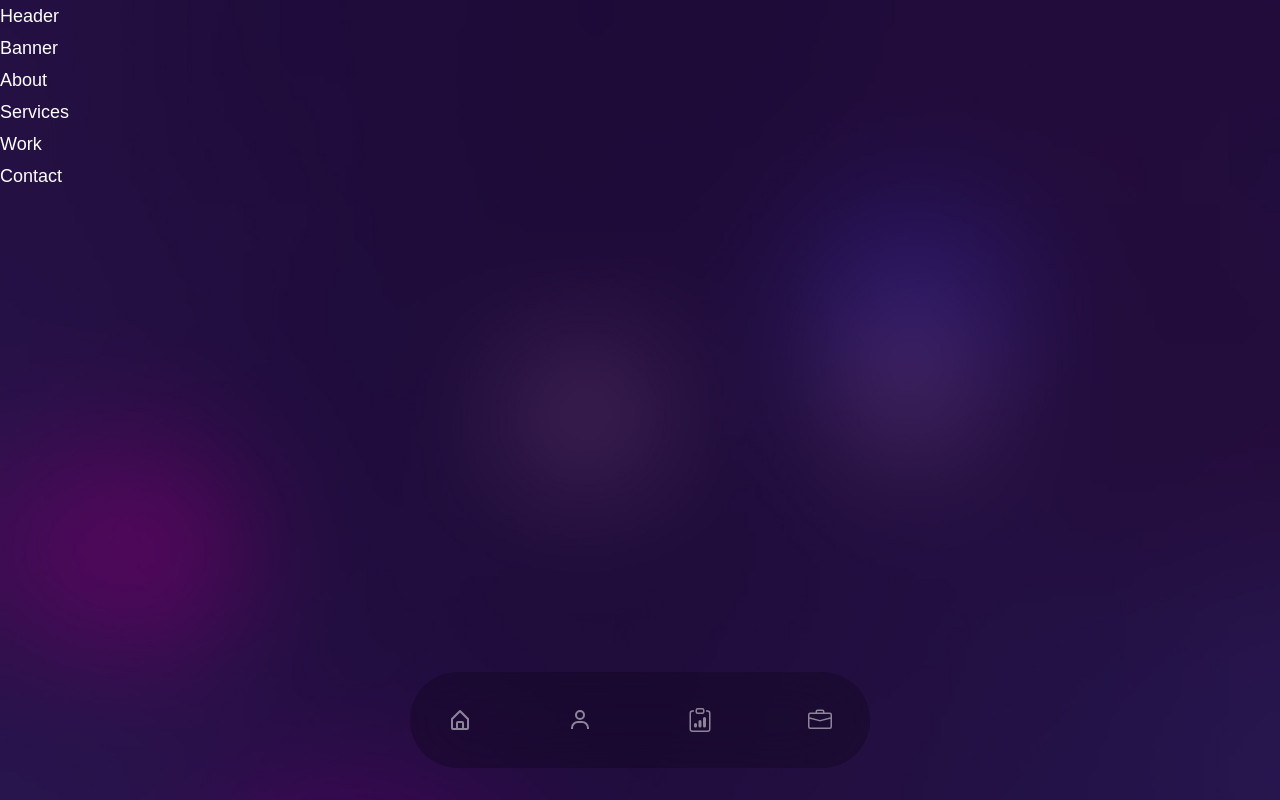
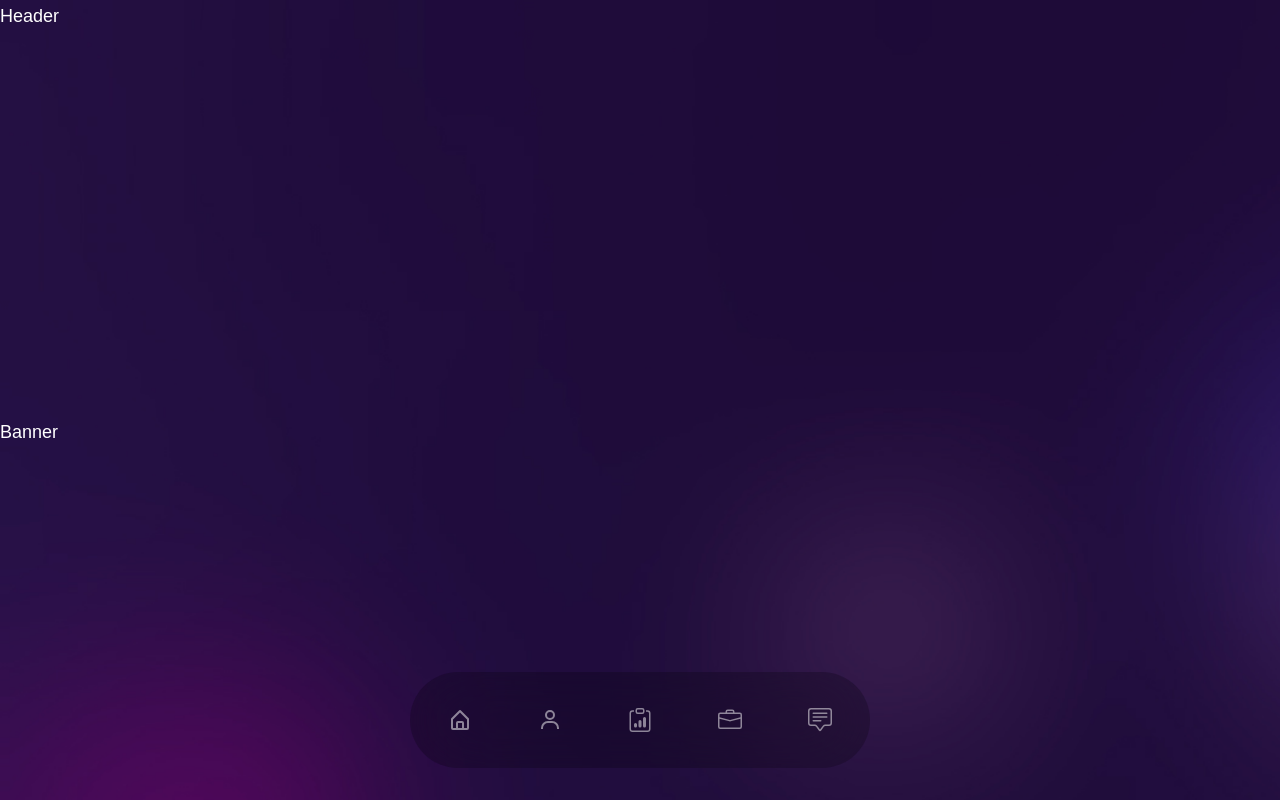
Before and after one commit to a2d7cc/portfolio-app, a Next.js app: page / in a window 1280 px wide. Shown: the top 800 px of the page. Built offline with nearby package versions, Linux system fonts and the light colour scheme.

Commit message:
React-scroll added

```diff
--- a/app/components/screens/home/sections/about/About.tsx
+++ b/app/components/screens/home/sections/about/About.tsx
@@ -2,7 +2,11 @@ import Meta from 'providers/meta/Meta'
 import { FC } from 'react'
 
 const About: FC = () => {
-	return <div>About</div>
+	return (
+		<div id="about" className="section">
+			About
+		</div>
+	)
 }
 
 export default About
--- a/app/components/screens/home/sections/services/Services.tsx
+++ b/app/components/screens/home/sections/services/Services.tsx
@@ -2,7 +2,11 @@ import Meta from 'providers/meta/Meta'
 import { FC } from 'react'
 
 const Services: FC = () => {
-	return <div>Services</div>
+	return (
+		<div id="services" className="section">
+			Services
+		</div>
+	)
 }
 
 export default Services
--- a/app/components/screens/home/sections/work/Work.tsx
+++ b/app/components/screens/home/sections/work/Work.tsx
@@ -2,7 +2,7 @@ import Meta from 'providers/meta/Meta'
 import { FC } from 'react'
 
 const Work: FC = () => {
-	return <div>Work</div>
+	return <div id='work' className="section">Work</div>
 }
 
 export default Work
--- a/app/components/ui/banner/Banner.tsx
+++ b/app/components/ui/banner/Banner.tsx
@@ -2,7 +2,11 @@ import Meta from 'providers/meta/Meta'
 import { FC } from 'react'
 
 const Banner: FC = () => {
-	return <div>Banner</div>
+	return (
+		<div id="home" className="section">
+			Banner
+		</div>
+	)
 }
 
 export default Banner
--- a/app/components/ui/contact/Contact.tsx
+++ b/app/components/ui/contact/Contact.tsx
@@ -2,7 +2,11 @@ import Meta from 'providers/meta/Meta'
 import { FC } from 'react'
 
 const Contact: FC = () => {
-	return <div>Contact</div>
+	return (
+		<div id="contact" className="section">
+			Contact
+		</div>
+	)
 }
 
 export default Contact
--- a/app/components/ui/header/Header.tsx
+++ b/app/components/ui/header/Header.tsx
@@ -2,7 +2,7 @@ import Meta from 'providers/meta/Meta'
 import { FC } from 'react'
 
 const Header: FC = () => {
-	return <div>Header</div>
+	return <div className="bg-pink -300">Header</div>
 }
 
 export default Header
--- a/app/components/ui/nav/Nav.tsx
+++ b/app/components/ui/nav/Nav.tsx
@@ -14,7 +14,13 @@ const Nav: FC = () => {
 				max-w-[460px] mx-auto px-5 flex items-center justify-between text-2xl text-white/50"
 				>
 					{bottomMenu.map((item) => (
-						<Link className="cursor-pointer w-[60px] h-[60px] flex items-center justify-center">
+						<Link
+							to={item.to}
+							className="cursor-pointer w-[60px] h-[60px] flex items-center justify-center"
+							activeClass="active"
+							smooth={true}
+							spy={true}
+						>
 							{item.icon}
 						</Link>
 					))}
--- a/app/components/ui/nav/menu.data.tsx
+++ b/app/components/ui/nav/menu.data.tsx
@@ -1,17 +1,25 @@
 import { BiHomeAlt, BiUser } from 'react-icons/bi'
-import { BsBriefcase, BsClipboardData } from 'react-icons/bs'
+import { BsBriefcase, BsChatSquareText, BsClipboardData } from 'react-icons/bs'
 
 export const bottomMenu = [
 	{
 		icon: <BiHomeAlt />,
+		to: 'home',
 	},
 	{
 		icon: <BiUser />,
+		to: 'about',
 	},
 	{
 		icon: <BsClipboardData />,
+		to: 'services',
 	},
 	{
 		icon: <BsBriefcase />,
+		to: 'work',
+	},
+	{
+		icon: <BsChatSquareText />,
+		to: 'contact',
 	},
 ]
```
